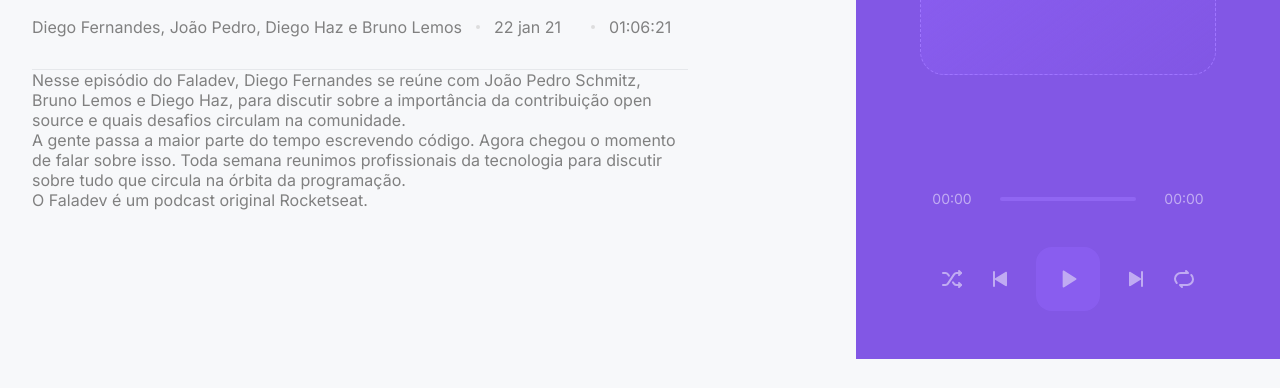
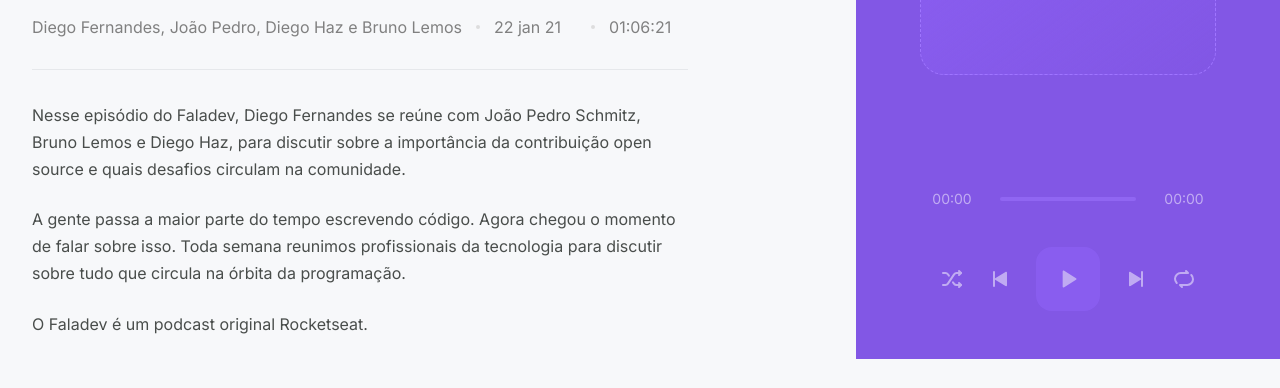
Before and after one commit to dekopossas/podcasterNLW, a Next.js app in the folder podcaster-nlw-next/: page /episodes/a-importancia-da-contribuicao-em-open-source in a window 1280 px wide. Shown: the part 441-829 px from the top of the page. Before the commit the page ends 800 px from the top, so only its background shows below. Built offline with nearby package versions, Linux system fonts and the light colour scheme; data requests are answered from the project's data file.

Commit message:
final de estilizacao de description

```diff
--- a/podcaster-nlw-next/src/pages/episodes/episode.module.scss
+++ b/podcaster-nlw-next/src/pages/episodes/episode.module.scss
@@ -74,4 +74,14 @@
       }
     }
   }
+
+  .description {
+    margin-top: 2rem;
+    line-height: 1.675rem;
+    color: var(--gray-800);
+
+    p {
+      margin: 1.5rem 0;
+    }
+  }
 }
```
